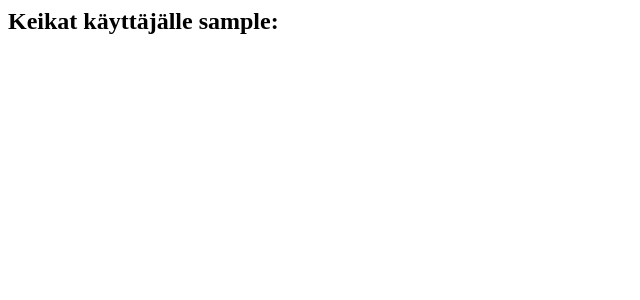
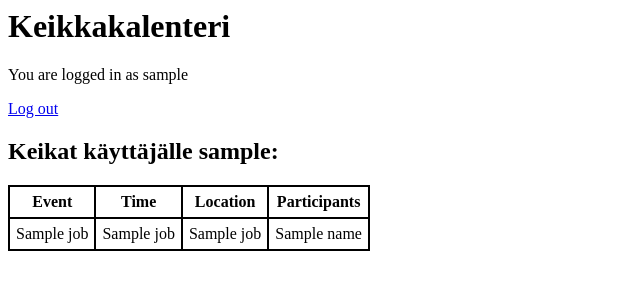
Before and after one commit to tuomoart/tsoha-keikkakalenteri, a Flask app: template templates/main.html in a window 1280 px wide. Shown: the top 300 px of the page, without its empty margins (0-640 px from the left). Run offline with Flask 2, Linux system fonts and the light colour scheme; the visitor is signed in with stand-in values (Sample User, id 1); tables that the repository leaves empty hold one stand-in row (values such as "Sample post"); the template is opened without the code that fills it: most values are stand-ins (such as "Sample title", 1, 10 or a date in 2020); parts of the project's set-up code (start-up, migrations or seed data) failed here and were passed over.

Commit message:
Toimivat tekijät keikoissa

```diff
--- a/app.py
+++ b/app.py
@@ -14,15 +14,24 @@ db = PSGdatabase(app)
 
 @app.route("/")
 def index():
+    return render_template("index.html")
+
+@app.route("/main")
+def mainPage():
     try:
         isAdmin = db.isAdmin(session["username"])
     except:
         isAdmin = False
-    return render_template("index.html", isAdmin=isAdmin)
 
-@app.route("/main", methods=["POST"])
-def result():
-    return render_template("main.html", username=request.form["username"])
+    try:
+        user = session["username"]
+        jobs = db.getJobs(user)
+        print(jobs)
+        return render_template("main.html", isAdmin=isAdmin, jobs=jobs)
+    except Exception as e:
+        print(e)
+        return redirect("/")
+
 
 @app.route("/login",methods=["POST"])
 def login():
@@ -36,7 +45,7 @@ def login():
         hash_value = user[0]
         if check_password_hash(hash_value,password):
             session["username"] = username
-            return redirect("/")
+            return redirect("/main")
         else:
             error = "Invalid password"
             return render_template("index.html", error=error)
@@ -68,9 +77,23 @@ def register():
         error = "You are not an admin!"
         return render_template("add_new_user.html", error=error)
 
+@app.route("/createJob", methods=["POST"])
+def createJob():
+    name = request.form["name"]
+    time = request.form["time"]
+    location = request.form["location"]
+    participants = request.form.getlist("participants")
+    db.createJob(name, time, location, participants)
+    return redirect("/main")
+
 @app.route("/add_new_user")
 def addNewUser():
     return render_template("add_new_user.html")
+
+@app.route("/add_new_job")
+def addNewJob():
+    participants = db.getUsers()
+    return render_template("add_new_job.html", participants=participants)
 
 @app.route("/purge")
 def purge():
--- /dev/null
+++ b/static/css/main.css
@@ -0,0 +1,11 @@
+th, td {
+  padding: 6px;
+}
+
+table, th, td {
+  border: 1px solid black;
+}
+
+table {
+  border-spacing: 0px;
+}
--- a/templates/index.html
+++ b/templates/index.html
@@ -1,11 +1,7 @@
 <title>Keikkakalenteri</title>
 <h1>Keikkakalenteri</h1>
 {% if session.username %}
-<p>You are logged in as {{ session.username }}</p>
-{% if isAdmin %}
-<a href="/add_new_user">Add a new user</a>
-{% endif %}
-<a href="/logout">Log out</a>
+<meta http-equiv="refresh" content="0; URL=/main" />
 {% else %}
 <form action="/login" method="POST">
 <p>Username:<br>
--- a/templates/main.html
+++ b/templates/main.html
@@ -1 +1,36 @@
-<h2>Keikat käyttäjälle {{ username }}:</h2>
+<link rel="stylesheet" href="{{ url_for('static', filename='css/main.css') }}">
+
+<title>Keikkakalenteri</title>
+<h1>Keikkakalenteri</h1>
+
+{% if session.username %}
+  <p>You are logged in as {{ session.username }}</p>
+  {% if isAdmin %}
+    <a href="/add_new_user">Add a new user</a>
+    <a href="/add_new_job">Add a new event</a>
+  {% endif %}
+  <a href="/logout">Log out</a>
+  <h2>Keikat käyttäjälle {{ session.username }}:</h2>
+  <table>
+    <tr>
+      <th>Event</th>
+      <th>Time</th>
+      <th>Location</th>
+      <th>Participants</th>
+    </tr>
+    {% for job in jobs: %}
+      <tr>
+        <td>{{ job[1] }}</td>
+        <td>{{ job[2] }}</td>
+        <td>{{ job[3] }}</td>
+        <td>
+          {% for participant in job[4] %}
+            {{ participant }}<br>
+          {% endfor %}
+        </td>
+      </tr>
+    {% endfor %}
+  </table>
+{% else %}
+  <meta http-equiv="refresh" content="0; URL=/" />
+{% endif %}
```
Also changed, not shown: PSGdatabase.py (+34 -1 lines), templates/add_new_job.html (added, +22 -0 lines).
